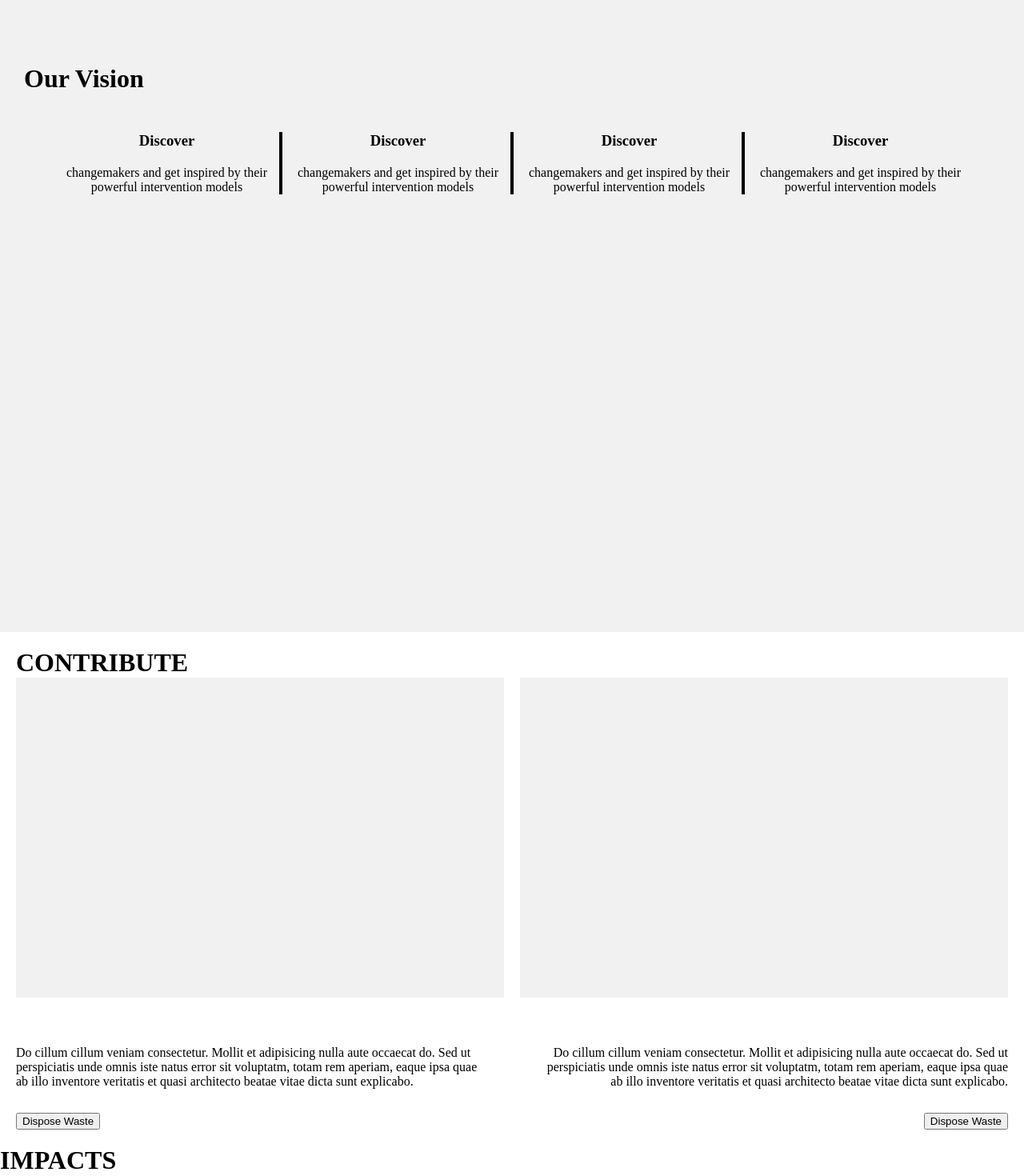
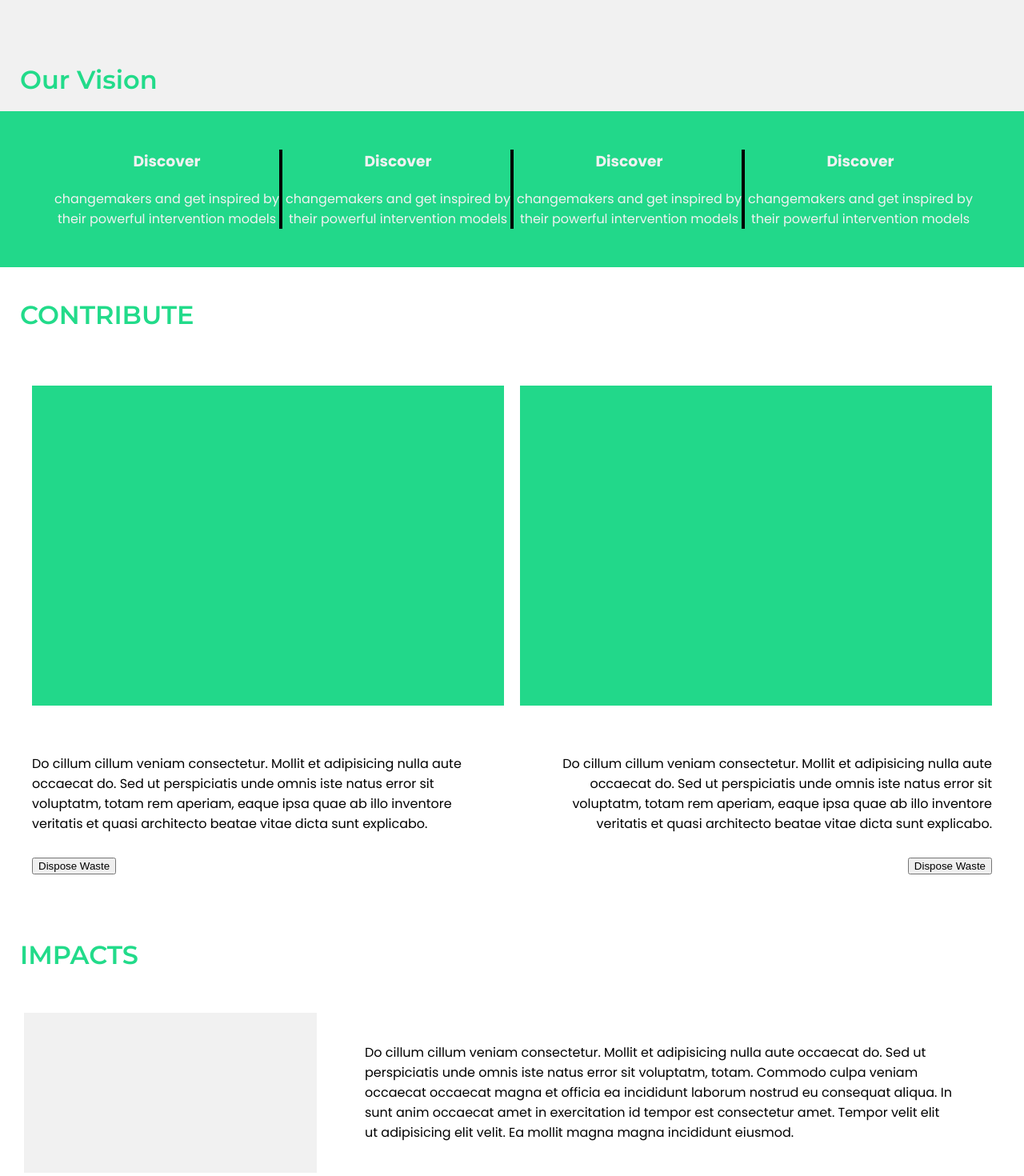
Before and after one commit to soydevs/waste-not, a React (Create React App) app: page / in a window 1280 px wide. Shown: the part 720-2190 px from the top of the page at 80% size. Built offline with nearby package versions, Linux system fonts and the light colour scheme.

Commit message:
landing template

```diff
--- /dev/null
+++ b/src/components/Contribute/Contribute.css
@@ -0,0 +1,38 @@
+#contribute {
+    font-family: var(--primary-font);
+}
+#contribute > h1 {
+    margin-left: 25px;
+    margin-top: 40px;
+    margin-bottom: 29px;
+    font-family: Montserrat;
+    font-style: normal;
+    font-weight: 600;
+    color: #22DB8A;
+}
+.contribute__cards {
+    padding: 40px;
+    display: flex;
+    align-items: center;
+    justify-content: center;
+    justify-items: center;
+    align-content: center;
+    gap: 20px;
+}
+.cover {
+    height: 400px;
+    background-color: #22d88a;
+    margin-bottom: 60px;
+}
+.card:nth-of-type(2) {
+    text-align: right;
+}
+.card:nth-of-type(1) > p {
+    padding-right: 20px;
+}
+.card:nth-of-type(2) > p {
+    padding-left: 20px;
+}
+.card > button {
+    margin-top: 30px;
+}
--- /dev/null
+++ b/src/components/Contribute/Contribute.js
@@ -0,0 +1,26 @@
+import React from 'react'
+import './Contribute.css'
+
+function Vision() {
+    return (
+    <>
+        <div id="contribute">
+            <h1>CONTRIBUTE</h1>
+            <section className="contribute__cards">
+            <div className="card">
+                    <div className="cover"></div>
+                    <p>Do cillum cillum veniam consectetur. Mollit et adipisicing nulla aute occaecat do. Sed ut perspiciatis unde omnis iste natus error sit voluptatm, totam rem aperiam, eaque ipsa quae ab illo inventore veritatis et quasi architecto beatae vitae dicta sunt explicabo.</p>
+                    <button>Dispose Waste</button>
+                </div>
+                <div className="card">
+                    <div className="cover"></div>
+                    <p>Do cillum cillum veniam consectetur. Mollit et adipisicing nulla aute occaecat do. Sed ut perspiciatis unde omnis iste natus error sit voluptatm, totam rem aperiam, eaque ipsa quae ab illo inventore veritatis et quasi architecto beatae vitae dicta sunt explicabo.</p>
+                    <button>Dispose Waste</button>
+                </div>
+            </section>
+        </div>
+    </>
+    )
+}
+
+export default Vision
--- /dev/null
+++ b/src/components/Impact/Impact.css
@@ -0,0 +1,33 @@
+#impacts > h1 {
+    margin-left: 25px;
+    margin-top: 40px;
+    margin-bottom: 29px;
+    font-family: Montserrat;
+    font-style: normal;
+    font-weight: 600;
+    color: #22DB8A;
+
+}
+.cover_img {
+    width: 30%;
+    height: 200px;
+    background-color: var(--primary-bg);
+}
+
+.row {
+    display: flex;
+    justify-content: center;
+    align-items: center;
+    margin-bottom: 30px;
+    margin-top: 30px;
+    padding: 0 30px;
+}
+.row:nth-of-type(2n) {
+    flex-direction: row-reverse;
+}
+
+.row > p {
+    width: 70%;
+    padding: 60px;
+    font-family: var(--primary-font);
+}
--- /dev/null
+++ b/src/components/Impact/Impact.js
@@ -0,0 +1,23 @@
+import './Impact.css';
+
+export default function Impact() {
+    return (
+        <>
+        <div id="impacts">
+            <h1>IMPACTS</h1>
+            <main>
+                {
+                    [1,2,3,4,5,6].map((el, i) => {
+                        return (
+                            <section className="row">
+                                <div className="cover_img"></div>
+                                <p>Do cillum cillum veniam consectetur. Mollit et adipisicing nulla aute occaecat do. Sed ut perspiciatis unde omnis iste natus error sit voluptatm, totam. Commodo culpa veniam occaecat occaecat magna et officia ea incididunt laborum nostrud eu consequat aliqua. In sunt anim occaecat amet in exercitation id tempor est consectetur amet. Tempor velit elit ut adipisicing elit velit. Ea mollit magna magna incididunt eiusmod.</p>
+                            </section>
+                        )
+                    })
+                }
+            </main>
+        </div>
+        </>
+    )
+}
--- a/src/components/Vision/Vision.css
+++ b/src/components/Vision/Vision.css
@@ -1,5 +1,5 @@
 .vision {
-    height: calc(100vh - 90px);
+    /* height: calc(100vh - 90px); */
     background-color: var(--primary-bg);
 }
 
@@ -8,6 +8,9 @@
     display: flex;
     align-items: flex-start;
     justify-content: center;
+    background-color: #22d88a;
+    color: #f1f1f1;
+    font-family: var(--primary-font);
 }
 
 .vision__container > div {
@@ -39,57 +42,11 @@
 } */
 
 .vision__wave > h1 {
-    margin-left: 30px;
+    margin-left: 25px;
+    margin-bottom: 20px;
+    font-family: Montserrat;
+    font-style: normal;
+    font-weight: 600;
+    color: #22DB8A;
 }
 /* Vector */
-
-#contribute {
-    padding: 20px;
-}
-.contribute__cards {
-    display: flex;
-    align-items: center;
-    justify-content: center;
-    justify-items: center;
-    align-content: center;
-    gap: 20px;
-}
-.cover {
-    height: 400px;
-    background-color: var(--primary-bg);
-    margin-bottom: 60px;
-}
-.card:nth-of-type(2) {
-    text-align: right;
-}
-.card:nth-of-type(1) > p {
-    padding-right: 20px;
-}
-.card:nth-of-type(2) > p {
-    padding-left: 20px;
-}
-.card > button {
-    margin-top: 30px;
-}
-.cover_img {
-    width: 30%;
-    height: 200px;
-    background-color: var(--primary-bg);
-}
-
-.row {
-    display: flex;
-    justify-content: center;
-    align-items: center;
-    margin-bottom: 30px;
-    margin-top: 30px;
-    padding: 0 30px;
-}
-.row:nth-of-type(2n) {
-    flex-direction: row-reverse;
-}
-
-.row > p {
-    width: 70%;
-    padding: 60px;
-}
--- a/src/components/Vision/Vision.js
+++ b/src/components/Vision/Vision.js
@@ -1,6 +1,4 @@
 import React from 'react'
-
-
 import './Vision.css'
 
 function Vision() {
@@ -30,36 +28,6 @@ function Vision() {
                 </div>
             </div>
         </div>
-        <div id="contribute">
-            <h1>CONTRIBUTE</h1>
-            <section className="contribute__cards">
-            <div className="card">
-                    <div className="cover"></div>
-                    <p>Do cillum cillum veniam consectetur. Mollit et adipisicing nulla aute occaecat do. Sed ut perspiciatis unde omnis iste natus error sit voluptatm, totam rem aperiam, eaque ipsa quae ab illo inventore veritatis et quasi architecto beatae vitae dicta sunt explicabo.</p>
-                    <button>Dispose Waste</button>
-                </div>
-                <div className="card">
-                    <div className="cover"></div>
-                    <p>Do cillum cillum veniam consectetur. Mollit et adipisicing nulla aute occaecat do. Sed ut perspiciatis unde omnis iste natus error sit voluptatm, totam rem aperiam, eaque ipsa quae ab illo inventore veritatis et quasi architecto beatae vitae dicta sunt explicabo.</p>
-                    <button>Dispose Waste</button>
-                </div>
-            </section>
-        </div>
-        <div id="impacts">
-            <h1>IMPACTS</h1>
-            <main>
-                {
-                    [1,2,3,4,5,6].map((el, i) => {
-                        return (
-                            <section className="row">
-                                <div className="cover_img"></div>
-                                <p>Do cillum cillum veniam consectetur. Mollit et adipisicing nulla aute occaecat do. Sed ut perspiciatis unde omnis iste natus error sit voluptatm, totam. Commodo culpa veniam occaecat occaecat magna et officia ea incididunt laborum nostrud eu consequat aliqua. In sunt anim occaecat amet in exercitation id tempor est consectetur amet. Tempor velit elit ut adipisicing elit velit. Ea mollit magna magna incididunt eiusmod.</p>
-                            </section>
-                        )
-                    })
-                }
-            </main>
-        </div>
     </>
     )
 }
--- a/src/components/index.js
+++ b/src/components/index.js
@@ -1,3 +1,5 @@
 export { default as Navbar } from './Navbar/Navbar'
 export { default as About } from './About/About'
-export { default as Vision } from './Vision/Vision'
+export { default as Vision } from './Vision/Vision';
+export { default as Contribute } from './Contribute/Contribute';
+export { default as Impact } from './Impact/Impact';
--- a/src/pages/Home.js
+++ b/src/pages/Home.js
@@ -1,5 +1,5 @@
 import React from 'react'
-import { Navbar, About, Vision } from '../components'
+import { Navbar, About, Vision, Contribute, Impact } from '../components'
 
 
 
@@ -9,6 +9,8 @@ function Home() {
             <Navbar />
             <About />
             <Vision />
+            <Contribute/>
+            <Impact/>
         </div>
     )
 }
```
